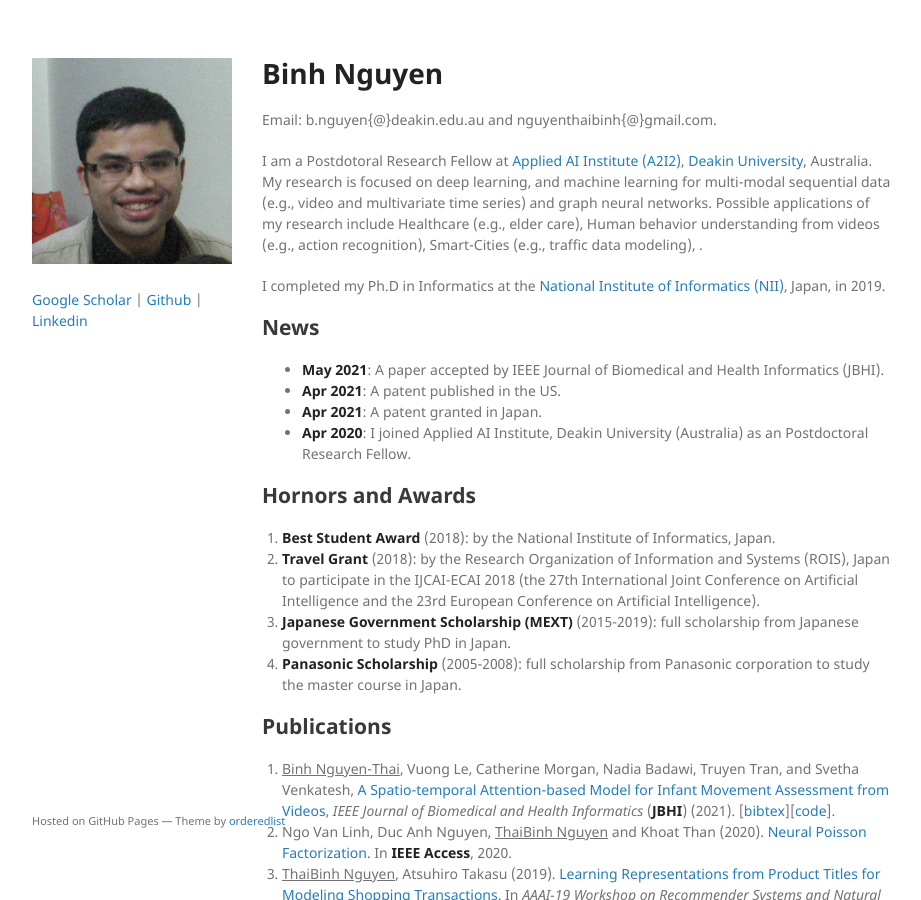
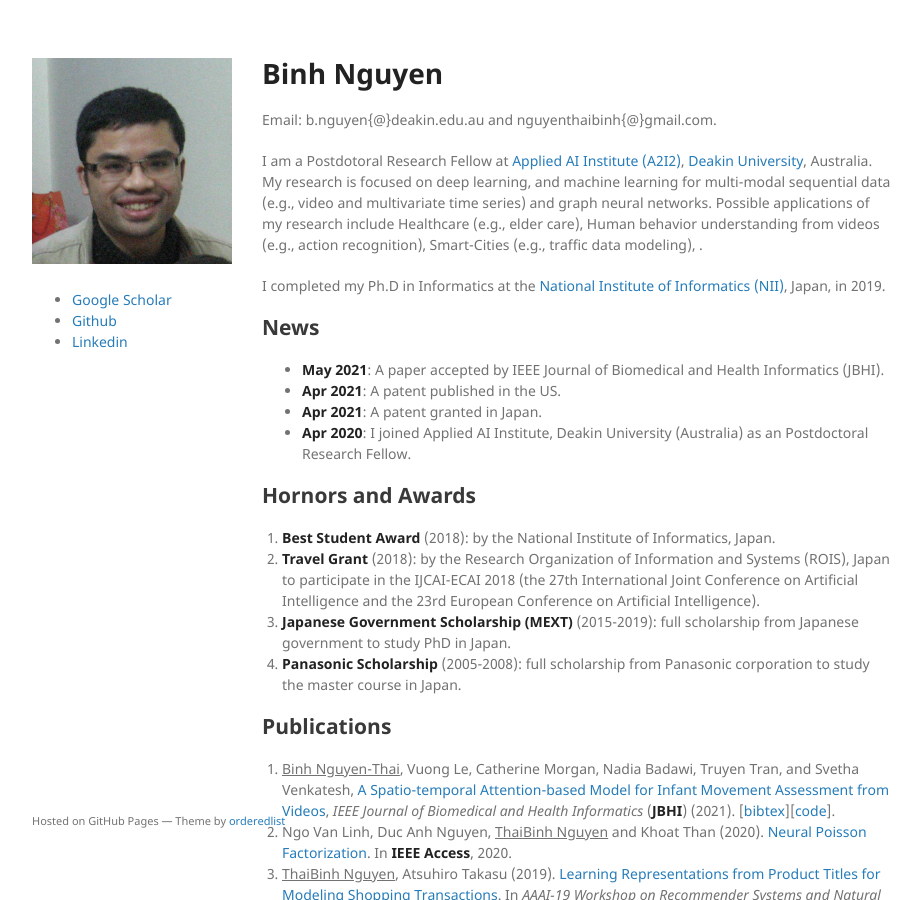
Before and after one commit to nguyenthaibinh/nguyenthaibinh.github.io, a Jekyll site: the page built from index.md, in a window 1280 px wide and 900 px high. Shown: the whole window, without its empty margins (178-1099 px from the left). Built offline with Jekyll 4.4.1, drawn with Linux system fonts in a browser that asks for light colours; the repository's description, which GitHub fills in, is left out; our own code applies the rules of GitHub Pages for plain Markdown files.

Commit message:
Update default.html

```diff
--- a/_layouts/default.html
+++ b/_layouts/default.html
@@ -23,8 +23,11 @@
         {% endif %}
 
         <p>{{ site.description | default: site.github.project_tagline }}</p>
-        <p><a href="https://scholar.google.com/citations?user=Lt1tFFkAAAAJ&hl=en" target="_blank">Google Scholar</a> | <a href="{{ site.github.owner_url }}">Github</a> | <a href="https://www.linkedin.com/in/thai-binh-nguyen/" target="_blank">Linkedin</a></p>
-
+        <ul>
+          <li><a href="https://scholar.google.com/citations?user=Lt1tFFkAAAAJ&hl=en" target="_blank">Google Scholar</a></li>
+          <li><a href="{{ site.github.owner_url }}">Github</a></li>
+          <li><a href="https://www.linkedin.com/in/thai-binh-nguyen/" target="_blank">Linkedin</a></li>
+        </ul>
         {% if site.github.is_project_page %}
         <p class="view"><a href="{{ site.github.repository_url }}">View the Project on GitHub <small>{{ site.github.repository_nwo }}</small></a></p>
         {% endif %}
```
